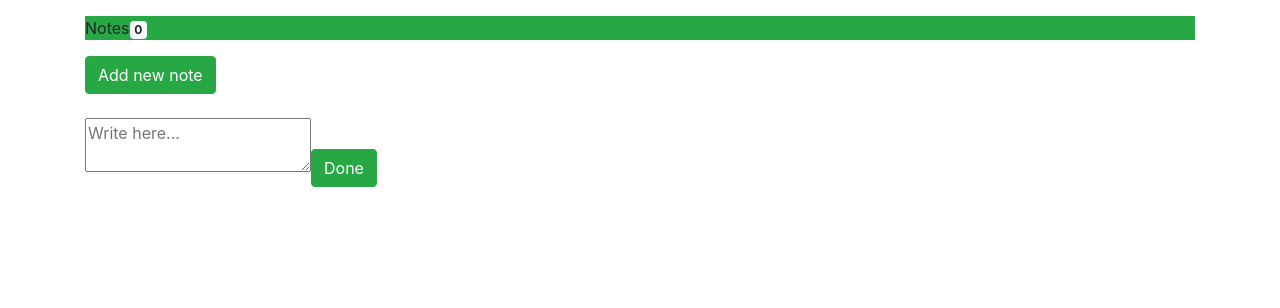
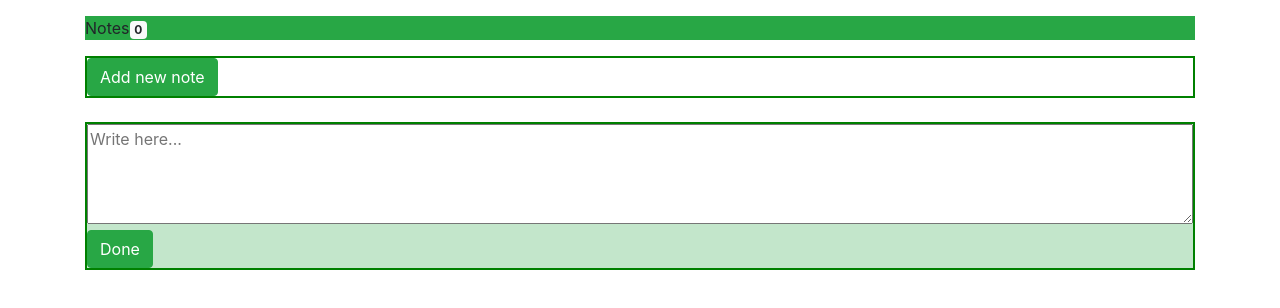
Before and after one commit to nishadevi0210/index-react-app, a React (Create React App) app: page / in a window 1280 px wide. Shown: the top 308 px of the page. Built offline with nearby package versions, Linux system fonts and the light colour scheme.

Commit message:
added css

```diff
--- a/src/App.css
+++ b/src/App.css
@@ -1,38 +1,17 @@
-.App {
-  text-align: center;
+* {
+  box-sizing: border-box;
 }
+ol {
+list-style-position: inside;
+}
+.notes-text {
+background-color: #c3e6cb;
+}
+div .notes-list, .notes-text {
+border: 2px solid green;
+}
+textarea{
+height: 100px;
+width: 100%;
 
-.App-logo {
-  height: 40vmin;
-  pointer-events: none;
 }
-
-@media (prefers-reduced-motion: no-preference) {
-  .App-logo {
-    animation: App-logo-spin infinite 20s linear;
-  }
-}
-
-.App-header {
-  background-color: #282c34;
-  min-height: 100vh;
-  display: flex;
-  flex-direction: column;
-  align-items: center;
-  justify-content: center;
-  font-size: calc(10px + 2vmin);
-  color: white;
-}
-
-.App-link {
-  color: #61dafb;
-}
-
-@keyframes App-logo-spin {
-  from {
-    transform: rotate(0deg);
-  }
-  to {
-    transform: rotate(360deg);
-  }
-}
```
